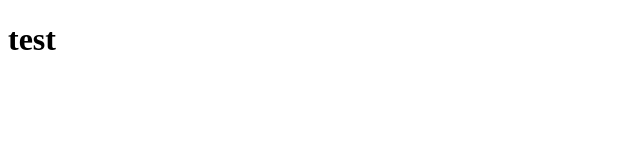
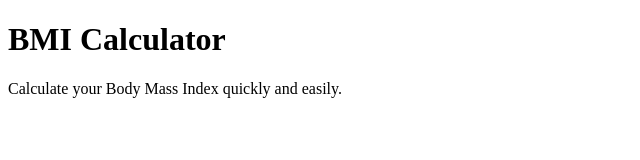
Before and after one commit to FarizzzAPK/BMI-project, a plain HTML site: page index.html in a window 1280 px wide. Shown: the whole page, without its empty margins (0-640 px from the left). Drawn offline with Linux system fonts and the light colour scheme.

Commit message:
container creation

```diff
--- a/index.html
+++ b/index.html
@@ -4,9 +4,14 @@
     <meta charset="UTF-8">
     <meta name="viewport" content="width=device-width, initial-scale=1.0">
     <title>BMI Calculator</title>
+    <link rel="stylesheet" href="style.css">
 </head>
 <body>
-    <h1>test</h1>
+
+<div class="container">
+    <h1>BMI Calculator</h1>
+    <p class="subtitle">Calculate your Body Mass Index quickly and easily.</p>
+</div>
 
 </body>
 </html>
```
